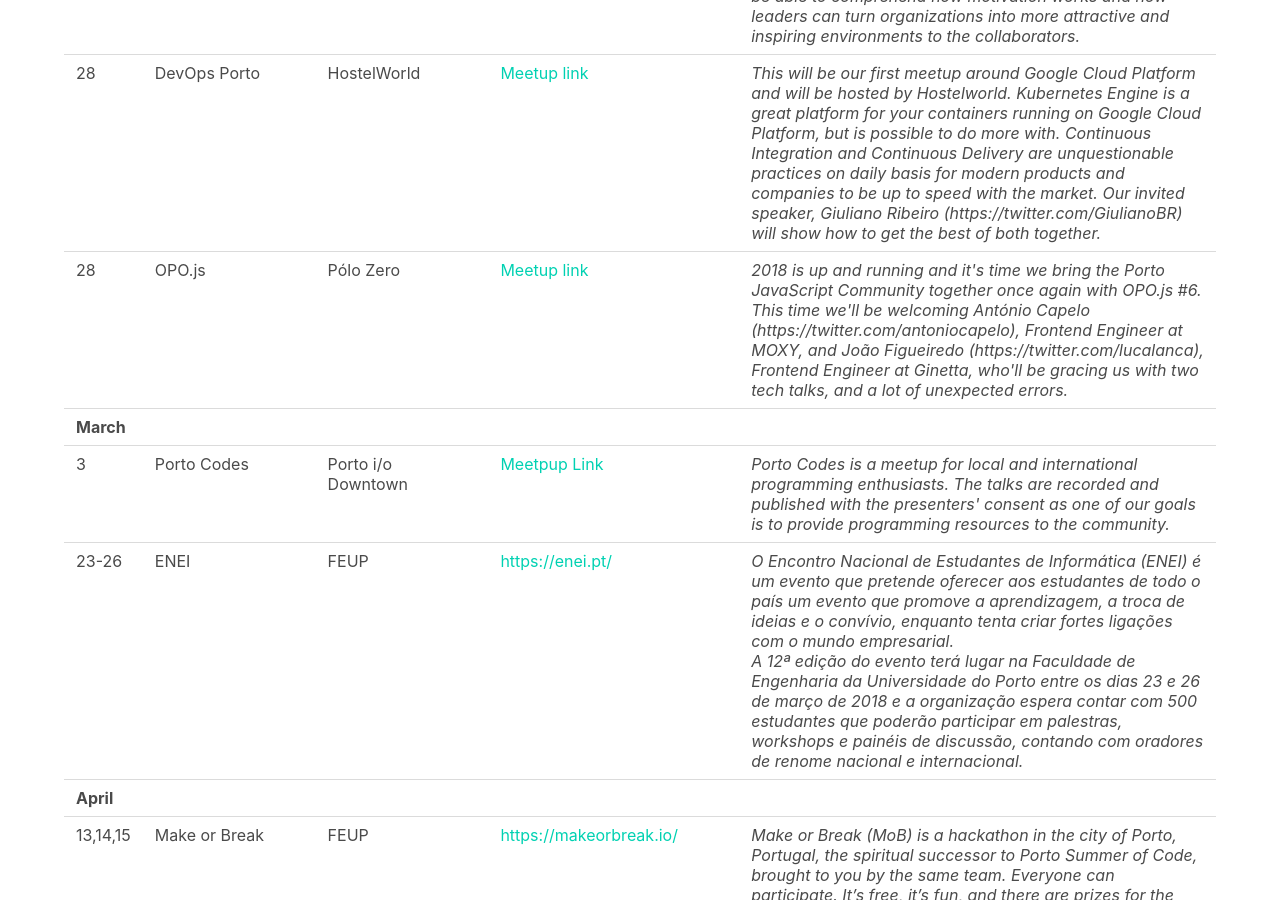
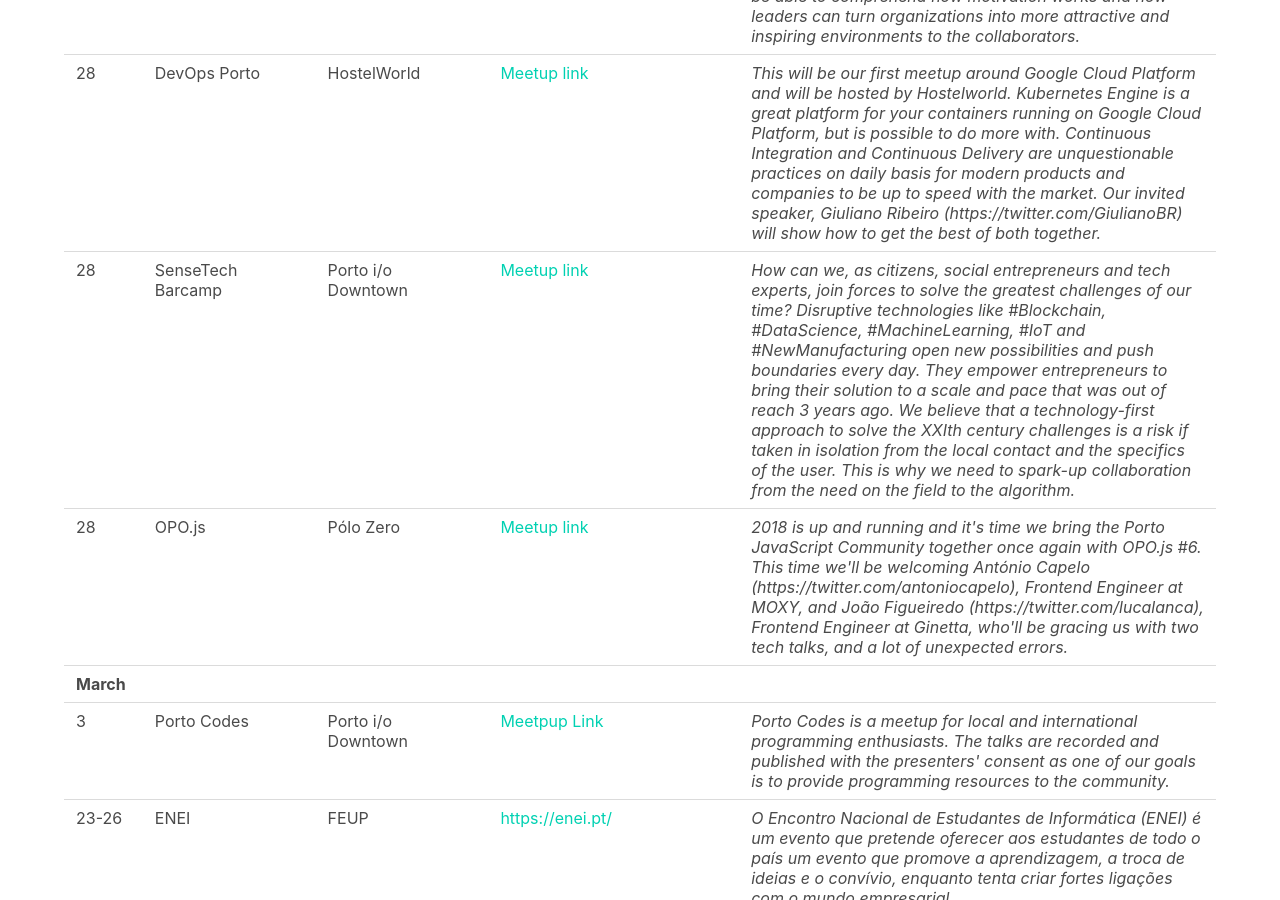
Before and after one commit to DevOpsPorto/devopsporto.github.io, a Jekyll site: the page built from events.html, in a window 1280 px wide and 900 px high, scrolled down 4798 px. Built offline with Jekyll 4.4.1, drawn with Linux system fonts in a browser that asks for light colours.

Commit message:
added sensetech barcamp

```diff
--- a/events.html
+++ b/events.html
@@ -341,6 +341,24 @@
         </tr>
         <tr>
             <td>28</td>
+            <td width="15%">SenseTech Barcamp</td>
+            <td width="15%">Porto i/o Downtown</td>
+            <td>
+                <a href="https://www.meetup.com/pt-BR/MakeSense-Portugal/events/247972023/" target="_blank">Meetup link</a>
+            </td>
+            <td>
+                <i> How can we, as citizens, social entrepreneurs and tech experts, join forces to solve the greatest challenges of our time?
+
+                    Disruptive technologies like #Blockchain, #DataScience, #MachineLearning, #IoT and #NewManufacturing open new possibilities and push boundaries every day. They empower entrepreneurs to bring their solution to a scale and pace that was out of reach 3 years ago.
+
+                    We believe that a technology-first approach to solve the XXIth century challenges is a risk if taken in isolation from the local contact and the specifics of the user.
+
+                    This is why we need to spark-up collaboration from the need on the field to the algorithm.
+                    </i>
+            </td>
+        </tr>
+        <tr>
+            <td>28</td>
             <td width="15%">OPO.js</td>
             <td width="15%">Pólo Zero</td>
             <td>
```
